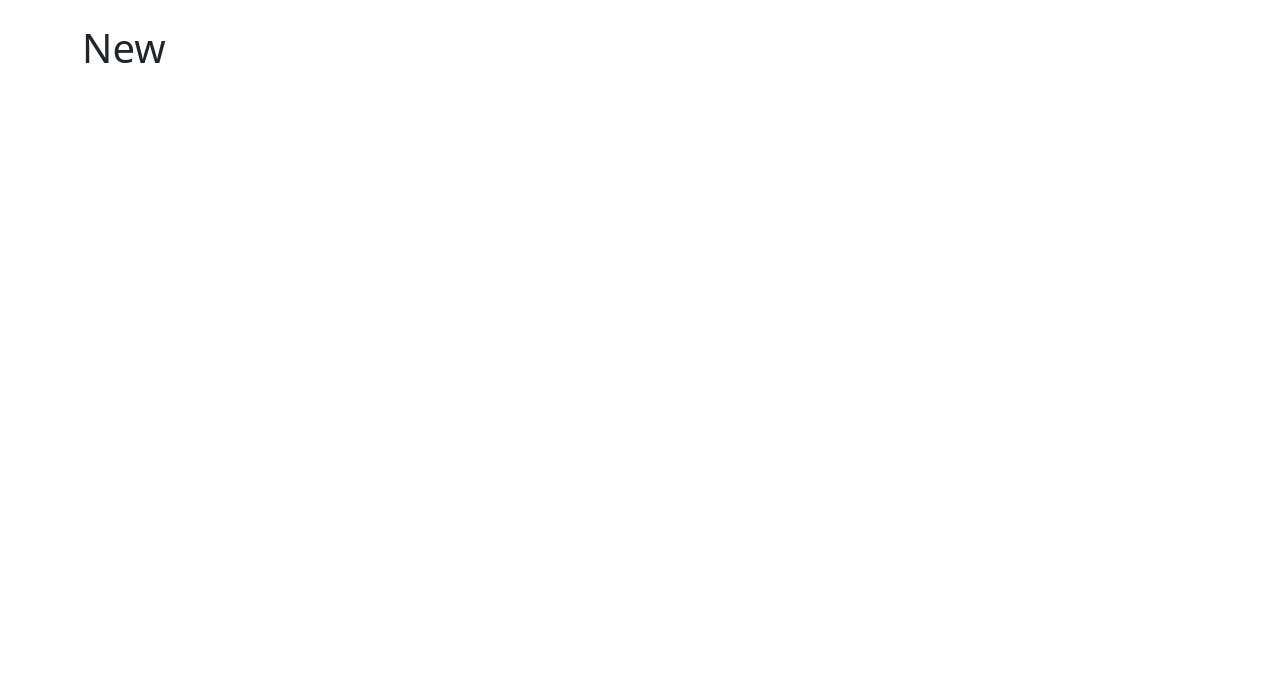
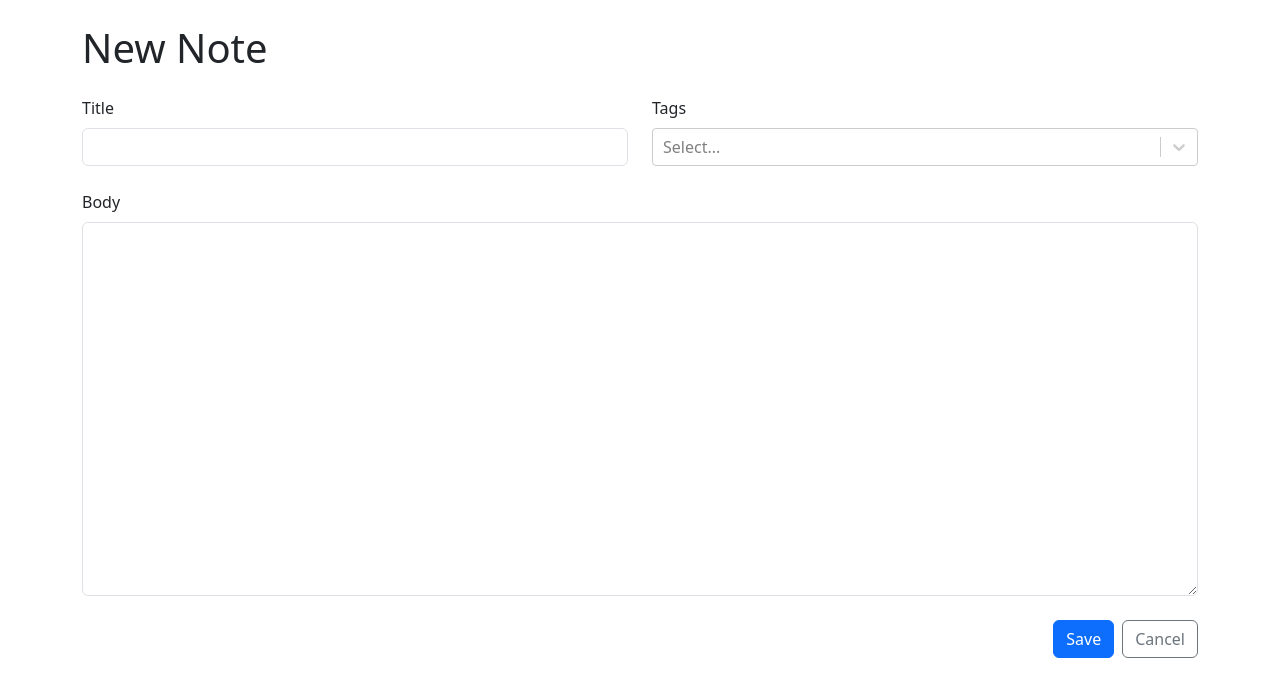
Before and after one commit to cplson/react-ts-note-taking-app, a React (Vite) app in the folder react-ts-note-taking-app/: page /new in a window 1280 px wide. Shown: the top 696 px of the page. Built offline with nearby package versions, Linux system fonts and the light colour scheme.

Commit message:
finished and tested functionality for Notes and Tags

```diff
--- a/react-ts-note-taking-app/src/App.tsx
+++ b/react-ts-note-taking-app/src/App.tsx
@@ -1,17 +1,98 @@
-// import { useState } from 'react'
+import { useMemo } from 'react'
 import { Routes, Route, Navigate } from "react-router-dom";
 import { Container } from "react-bootstrap";
-import "bootstrap/dist/css/bootstrap.min.css"
+import {useLocalStorage} from "./useLocalStorage";
+import {v4 as uuidV4} from "uuid";
+import "bootstrap/dist/css/bootstrap.min.css";
+
+import { NewNote } from './NewNote'
+
+// CUSTOM TYPE DEFINITIONS
+export type Note = {
+  id: string
+} & NoteData
+
+export type RawNote = {
+  id: string
+} & RawNoteData
+
+export type RawNoteData = {
+  title: string,
+  markdown: string,
+  tagIds: string[]
+}
+
+export type NoteData = {
+  title: string,
+  markdown: string,
+  tags: Tag[]
+}
+
+export type Tag = {
+  id: string,
+  label: string
+}
+// END CUSTOM TYPE DEFINITIONS
 
 function App() {
+
+  // useLocalStorage is a custom hook that uses useState and:
+  //  - takes in a label and an initialValue
+  //  - returns a generic type <T>
+  const [notes, setNotes] = useLocalStorage<RawNote[]>('NOTES', []);
+  const [tags, setTags] = useLocalStorage<Tag[]>('TAGS', []);
+
+  //  -useMemo is a React Hook that lets you
+  //    cache the result of a calculation between re-renders.
+  //    see: https://react.dev/reference/react/useMemo for details
+
+  // converts RawNote -> Note
+  const notesWithTags = useMemo(() => {
+    // for every note thats in our list of RawNotes
+    return notes.map(note => {
+      // return that note as is + its list of tags that is defined by...
+      return {
+        ...note,
+        // ...every Tag(tag.id) in the Tag list of the RawNote(tagIds)
+        tags: tags.filter(tag => note.tagIds.includes(tag.id))
+      }
+    })
+  }, [notes, tags])
+
+  // handles RawNote creation to add Note to the Note list
+  // - takes an object of type NoteData
+  function onCreateNote({tags, ...data}: NoteData){
+    // set Notes based on previous notes
+    setNotes(prevNotes => {
+      return [
+        // return the previous Note list and append the new Note to the end of the list
+        //  * the new Note is comprised of:
+        //    - all of the NoteData.data
+        //    - a unique id of uuid
+        //    - a list of all of the tagIds of the tag list passed into the function
+        ...prevNotes,
+        {...data, id: uuidV4(), tagIds: tags.map(tag => tag.id)}
+      ]
+    })
+  }
+
+  // Adds a Tag to Tag list in local storage and update state
+  function addTag(tag: Tag){
+    setTags(prev => [...prev, tag]);
+  }
+
   return (
     // Wrap contents of the App in a bootstrap Container and give it
     // top and bottom margin of 4px
     <Container className="my-4">
-    {/* Define all routes using react-router-dom */}
+      {/* Define all routes using react-router-dom */}
       <Routes>
         <Route path="/" element={<h1>Home</h1>} />
-        <Route path="/new" element={<h1>New</h1>} />
+        <Route path="/new"
+          element={<NewNote onSubmit={onCreateNote}
+          onAddTag={addTag}
+          availableTags={tags}
+          />} />
         <Route path="/:id">
           <Route index element={<h1>Show</h1>} />
           <Route path="edit" element={<h1>Edit</h1>} />
--- /dev/null
+++ b/react-ts-note-taking-app/src/NewNote.tsx
@@ -0,0 +1,20 @@
+import { NoteForm } from "./NoteForm"
+import { NoteData, Tag } from "./App"
+
+type NewNoteProps = {
+    onSubmit: (data: NoteData) => void
+    onAddTag: (tag: Tag) => void
+    availableTags: Tag[]
+}
+export function NewNote({ onSubmit, onAddTag, availableTags }: NewNoteProps) {
+    return (
+        <>
+            <h1 className="mb-4">New Note</h1>
+            <NoteForm
+                onSubmit={onSubmit}
+                onAddTag={onAddTag}
+                availableTags={availableTags}
+            />
+        </>
+    )
+}
--- /dev/null
+++ b/react-ts-note-taking-app/src/NoteForm.tsx
@@ -0,0 +1,103 @@
+import { Form, Stack, Row, Col, Button } from "react-bootstrap";
+import { Link, useNavigate } from "react-router-dom";
+import { FormEvent, useRef, useState } from "react";
+import CreatableReactSelect from "react-select/creatable";
+import {v4 as uuidV4} from "uuid";
+import { NoteData, Tag } from './App'
+
+
+// custom data type used to define what onSubmit is for TS
+// which is a function that:
+//   -takes a parameter - data of type NoteData
+//   -returns nothing
+type NoteFormProps = {
+    onSubmit: (data: NoteData) => void
+    onAddTag: (tag: Tag) => void
+    availableTags: Tag[]
+}
+
+// NoteForm component takes in a prop:
+//  - onSubmit - a function of custom type NoteFormProps
+export function NoteForm({ onSubmit, onAddTag, availableTags }: NoteFormProps) {
+
+    const titleRef = useRef<HTMLInputElement>(null)
+    const markdownRef = useRef<HTMLTextAreaElement>(null)
+    const [selectedTags, setSelectedTags] = useState<Tag[]>([]);
+    const navigate = useNavigate()
+
+    function handleSubmit(e: FormEvent) {
+        e.preventDefault();
+
+        onSubmit({
+            title: titleRef.current!.value,
+            markdown: markdownRef.current!.value,
+            tags: selectedTags
+        })
+
+
+        navigate("..");
+    }
+
+    // Renders the new note form to the DOM
+    return (
+        <>
+            <Form onSubmit={handleSubmit}>
+                <Stack gap={4}>
+                    {/* Title and Tags form groups will be on the same row */}
+                    <Row>
+                        <Col>
+                            {/* New Note Title - field is required */}
+                            <Form.Group controlId="title">
+                                <Form.Label>Title</Form.Label>
+                                <Form.Control ref={titleRef} required />
+                            </Form.Group>
+                        </Col>
+                        <Col>
+                            {/* New Note Tag List */}
+                            <Form.Group controlId="tags">
+                                <Form.Label>Tags</Form.Label>
+                                {/*
+                                CreatableReactSelect comes from react-select
+                                -isMulti allows for multiple Tags
+                            */}
+                                <CreatableReactSelect
+                                onCreateOption={label => {
+                                    const newTag = { id: uuidV4(), label}
+                                    onAddTag(newTag);
+                                    setSelectedTags(prev => [...prev, newTag]);
+                                }}
+                                value={selectedTags.map(tag => {
+                                    return {label: tag.label, value: tag.id}
+                                })}
+                                options={availableTags.map(tag => {
+                                    return { label: tag.label, value: tag.id}
+                                })}
+                                onChange={tags => {
+                                    setSelectedTags(tags.map(tag => {
+                                        return {label: tag.label, id: tag.value}
+                                    }))
+                                }}
+                                isMulti />
+                            </Form.Group>
+                        </Col>
+                    </Row>
+                    {/* New Note Body - field is required as textarea */}
+                    <Form.Group controlId="markdown">
+                        <Form.Label>Body</Form.Label>
+                        <Form.Control required as="textarea" ref={markdownRef} rows={15} />
+                    </Form.Group>
+                    <Stack direction="horizontal" gap={2} className="justify-content-end" >
+                        <Button type="submit" variant="primary">
+                            Save
+                        </Button>
+                        <Link to="..">
+                            <Button type="button" variant="outline-secondary">
+                                Cancel
+                            </Button>
+                        </Link>
+                    </Stack>
+                </Stack>
+            </Form>
+        </>
+    )
+}
--- /dev/null
+++ b/react-ts-note-taking-app/src/useLocalStorage.tsx
@@ -0,0 +1,53 @@
+import { useEffect, useState } from "react";
+
+// this hook:
+//  -accepts a generic type <T>
+//  -takes 2 parameters
+//      1. a key of type string
+//      2. an initial value that may be of type:
+//          - <T>
+//          - a function that returns a type <T>
+
+// note: initial value has two possible types because
+// useState can accept either a type or function for it's initialValue
+export function useLocalStorage<T>(key: string, initialValue: T | (() => T)) {
+
+    // this useState hook will check if the
+    // data with the label is in local storage
+    //  - if its not set value to the initial value
+    //  - else return what was in local storage
+    const [value, setValue] = useState<T>(() => {
+        // jsonValue will be set to the value of
+        // whats retrieved from local storage, if anything
+        const jsonValue = localStorage.getItem(key)
+
+        // if data does not exist in local storage
+        if(jsonValue == null) {
+
+            // then check if initialValue is a function
+            if (typeof initialValue === "function"){
+                // if it is, execute initialValue as a
+                // function that returns a generic type T
+                return (initialValue as () => T)();
+            }
+            // else we know initialValue is of type <T>
+            // so return initialValue
+            else{
+                return initialValue;
+            }
+
+        // else data exists so...
+        }else{
+            // return JSON object of that data
+            return JSON.parse(jsonValue);
+        }
+    })
+
+    // save value and key, anytime either one of them changes
+    useEffect(() => {
+        localStorage.setItem(key, JSON.stringify(value));
+    }, [value, key])
+
+    // return useState hook
+    return [value, setValue] as [T, typeof setValue];
+}
--- a/react-ts-note-taking-app/tsconfig.json
+++ b/react-ts-note-taking-app/tsconfig.json
@@ -5,6 +5,9 @@
     "lib": ["ES2020", "DOM", "DOM.Iterable"],
     "module": "ESNext",
     "skipLibCheck": true,
+    "paths": {
+      "react": [ "./node_modules/@types/react" ]
+    },
 
     /* Bundler mode */
     "moduleResolution": "bundler",
```
